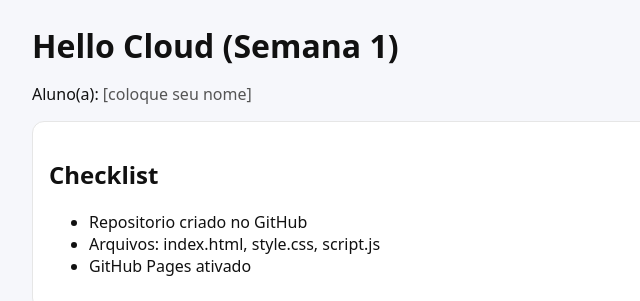
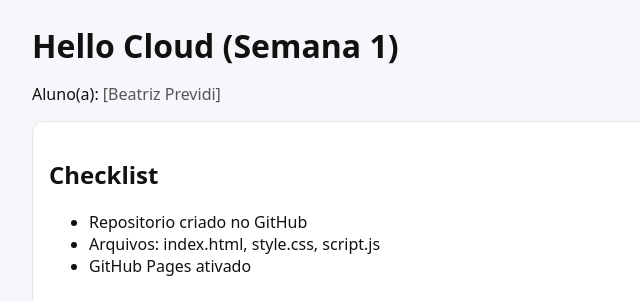
Before and after one commit to beatrizprevidi/nuvem-semana1-beatriz-previdi., a plain HTML site: page index.html in a window 1280 px wide. Shown: the top 301 px of the page, 158-798 px from the left. Drawn offline with Linux system fonts and the light colour scheme.

Commit message:
Update student name in index.html

```diff
--- a/index.html
+++ b/index.html
@@ -9,7 +9,7 @@
 <body>
 <main class="container">
 <h1>Hello Cloud (Semana 1)</h1>
-<p>Aluno(a): <span class="muted">[coloque seu nome]</span></p>
+<p>Aluno(a): <span class="muted">[Beatriz Previdi]</span></p>
 <section class="card">
 <h2>Checklist</h2>
 <ul>
```
